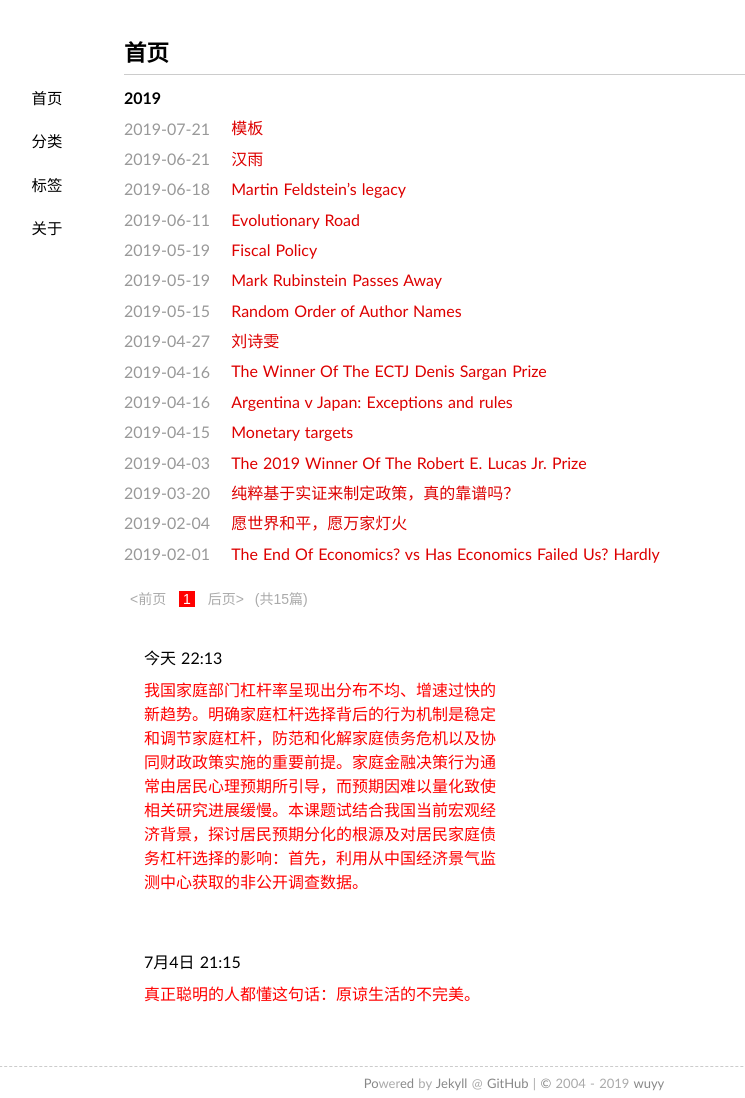
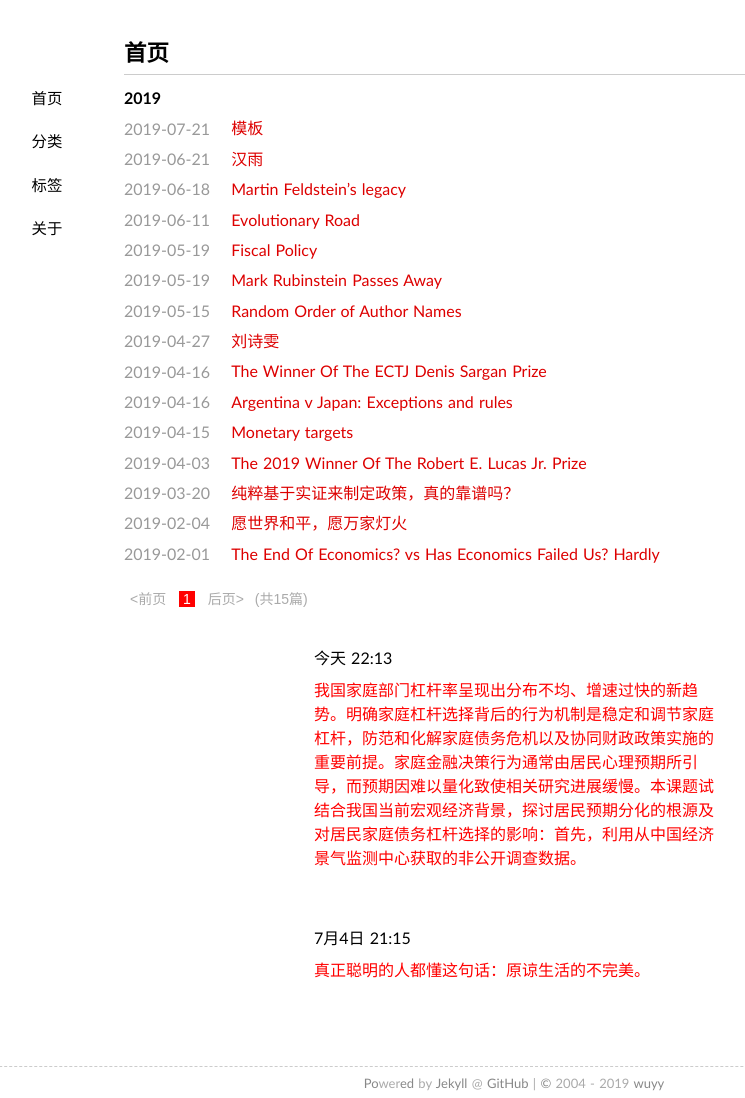
Before and after one commit to wuyy2007/wanguolin.github.io, a Jekyll site: the page built from index.html, in a window 1280 px wide. Shown: the whole page, without its empty margins (126-871 px from the left). Built offline with Jekyll 4.4.1, drawn with Linux system fonts in a browser that asks for light colours; some web fonts are replaced; the list of posts is cut into pages by our own code.

Commit message:
Update default.html

```diff
--- a/_layouts/default.html
+++ b/_layouts/default.html
@@ -28,8 +28,8 @@
         </nav>
         <article class="content">
         {{ content }}
- 			<section    style="height: 400px; width: 400px;overflow-y:scroll">
-			<div style="border: 1px  #000000; width: 90%; margin: 0 auto;">
+ 			<section   >
+			<div style="border: 1px  #000000; width: 90%; height: 400px; width: 400px;overflow-y:scroll;margin-left:750px;margin: 0 auto;">
 				<span>
 
 					<p>今天 22:13</p>
```
